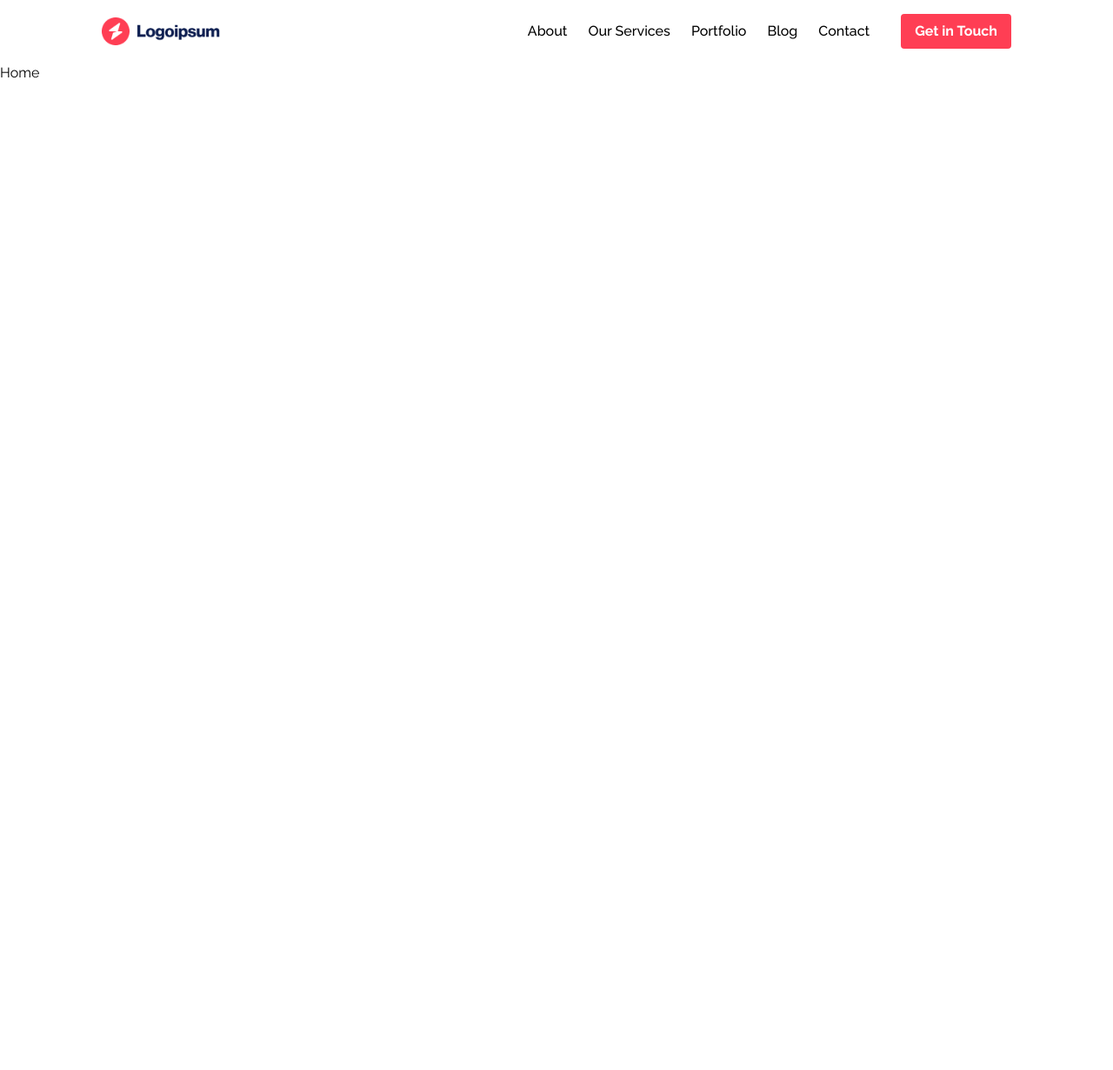
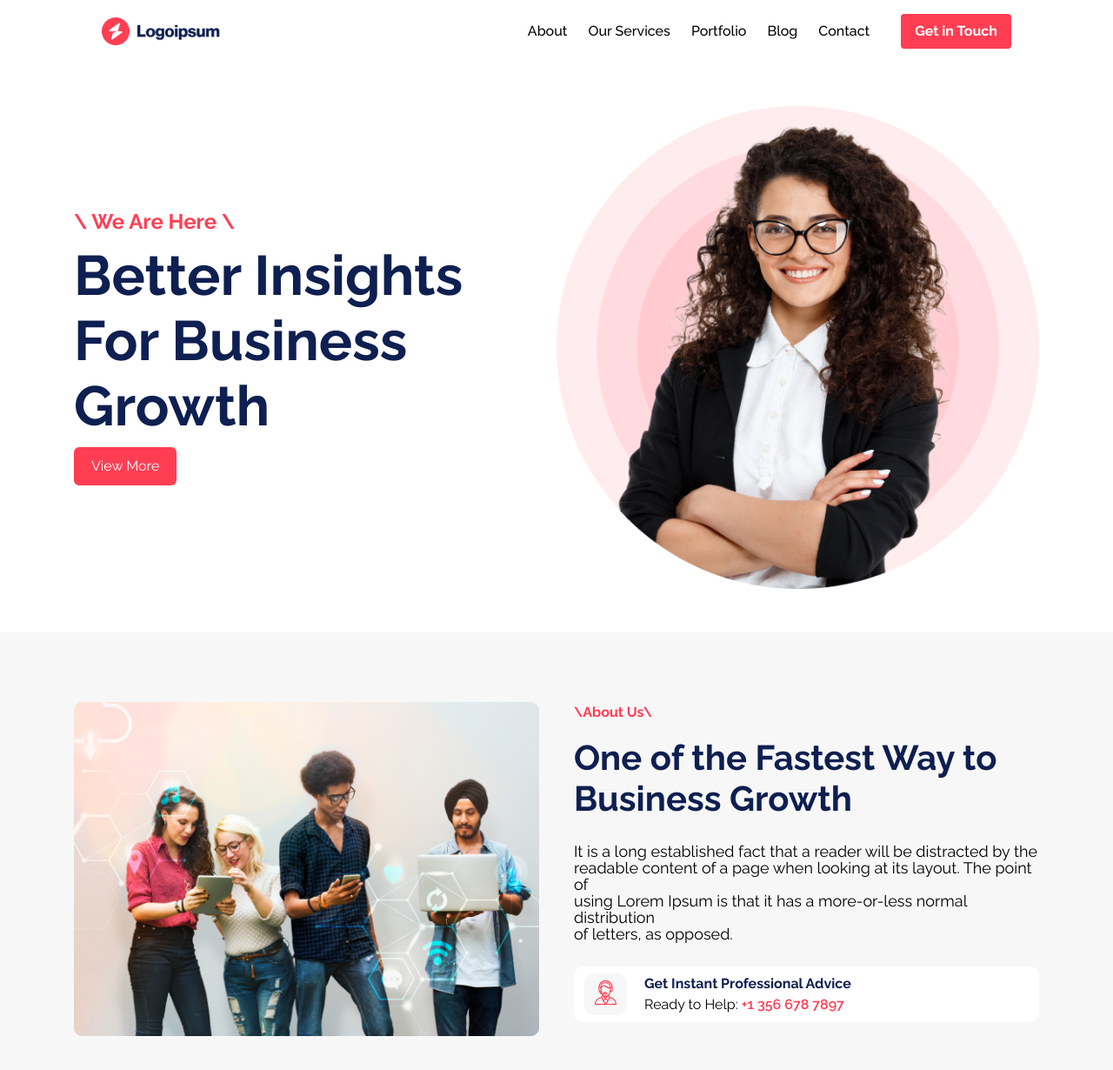
Before and after one commit to ignasiusadhitia/kelompok-1b, a React (Vite) app: page / in a window 1280 px wide. Shown: the top 1230 px of the page at 87% size. Before the commit the page ends 800 px from the top, so only its background shows below. Built offline with nearby package versions, Linux system fonts and the light colour scheme.

Commit message:
fix(about): about section spacing adjustment

```diff
--- a/src/components/AboutUsSection.jsx
+++ b/src/components/AboutUsSection.jsx
@@ -1,22 +1,18 @@
 import React from "react";
 import Typography from "./Typography";
 import MaskGroup from "../assets/AssetsAboutPages/MaskGroup.png";
-import Icon from "../assets/AssetsAboutPages/Icon.svg"
+import Icon from "../assets/AssetsAboutPages/Icon.svg";
 export default function AboutUsSection() {
   return (
     <section className="bg-off-white ">
-      <div className="flex px-40 py-20">
+      <div className="container grid grid-cols-2 gap-10 py-20 mx-auto">
         {/* image */}
-        <div className="">
-          <img
-            src={MaskGroup}
-            alt="About Us"
-            className="w-[40rem]"
-          />
+        <div>
+          <img src={MaskGroup} alt="About Us" className="w-full" />
         </div>
         {/* image end */}
 
-        <div className="ps-10">
+        <div>
           {/* tagline */}
           <Typography
             variant="strong"
@@ -48,10 +44,7 @@ export default function AboutUsSection() {
 
           <div className="flex bg-[#ffffff] gap-5 px-3 py-2 rounded-[10px] mt-7">
             <div className="bg-off-white px-3 py-2 rounded-[10px] ">
-              <img
-                src={Icon}
-                className="w-[25px]"
-              />
+              <img src={Icon} className="w-[25px]" />
             </div>
 
             {/* contact */}
--- /dev/null
+++ b/src/components/HeroSection.jsx
@@ -0,0 +1,28 @@
+import React from "react";
+import heroImage from "../assets/hero.png";
+import Typography from "./Typography";
+
+const HeroSection = () => {
+  return (
+    <div className="container grid grid-cols-2 mx-auto py-[50px]">
+      <div className="flex flex-col justify-center mr-2">
+        <Typography variant="h3" className="text-peach-red-100 mb-2.5">
+          \ We Are Here \
+        </Typography>
+        <Typography
+          variant="h1"
+          className="text-dark-blue-100 mb-2.5 font-[48px]"
+        >
+          Better Insights For Business Growth
+        </Typography>
+
+        <button className="bg-peach-red-100 text-white py-[10px] px-[20px] rounded-md w-fit">
+          View More
+        </button>
+      </div>
+      <img src={heroImage} alt="" />
+    </div>
+  );
+};
+
+export default HeroSection;
--- a/src/components/TeamCard.jsx
+++ b/src/components/TeamCard.jsx
@@ -15,12 +15,12 @@ const teamMembers = [
   {
     name: "Meghan J. Webb",
     role: "CTO",
-    image: Person2 ,
+    image: Person2,
   },
   {
     name: "Yvonne J. Cullum",
     role: "CFO",
-    image: Person3 ,
+    image: Person3,
   },
   {
     name: "Diana H. Williams",
@@ -51,7 +51,7 @@ const teamMembers = [
 // data object end
 function TeamSection() {
   return (
-    <section className="">
+    <section className="container mx-auto">
       <div className="flex flex-col text-center mt-10 mb-10">
         <Typography
           variant="strong"
@@ -70,7 +70,7 @@ function TeamSection() {
       </div>
 
       {/* Looping to retrieve data */}
-      <div className="grid grid-cols-4 gap-10 px-40">
+      <div className="grid grid-cols-4 gap-10">
         {teamMembers.map((member, index) => (
           <div className="text-center" key={index}>
             <img src={member.image} alt={member.name} />
--- a/src/components/Typography.jsx
+++ b/src/components/Typography.jsx
@@ -67,7 +67,7 @@ Typography.propTypes = {
     "button",
     "pretext",
     "label",
-  ]).isRequired,
+  ]),
   children: PropTypes.node.isRequired,
   color: PropTypes.string,
   className: PropTypes.string,
--- a/src/pages/Home.jsx
+++ b/src/pages/Home.jsx
@@ -1,7 +1,14 @@
 import React from "react";
+import HeroSection from "../components/HeroSection";
+import AboutUsSection from "../components/AboutUsSection";
 
 const Home = () => {
-  return <div>Home</div>;
+  return (
+    <div>
+      <HeroSection />
+      <AboutUsSection />
+    </div>
+  );
 };
 
 export default Home;
```
Also changed, not shown: src/assets/hero.png (added).
